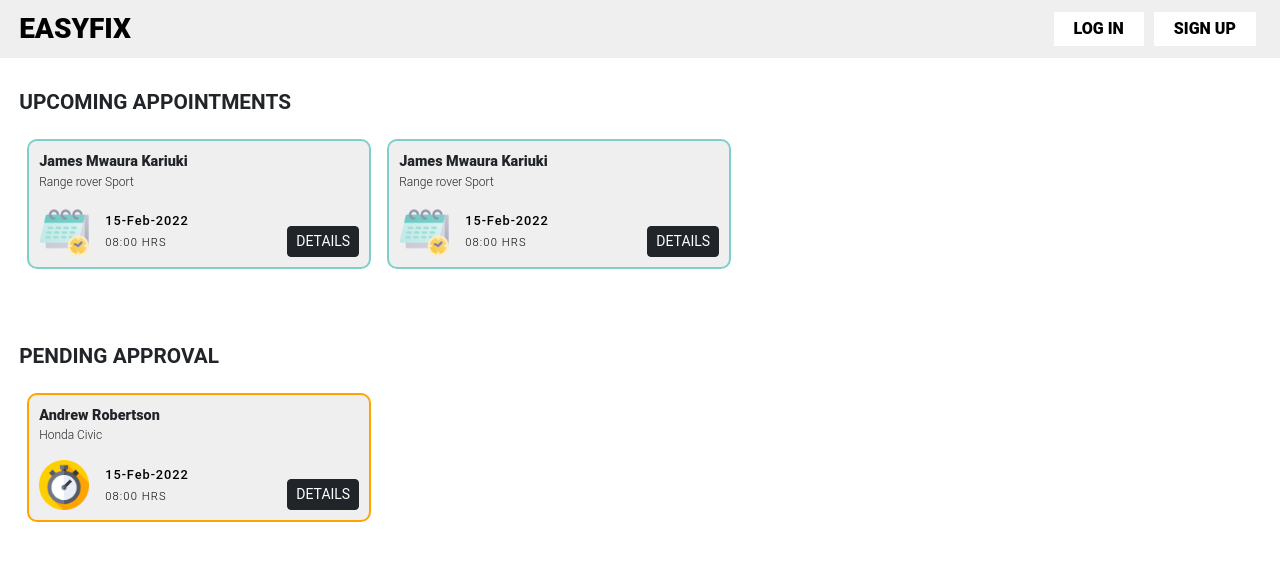
After one commit to jaymo99/easyfix, a PHP site: page /mechanic-appointments.php in a window 1280 px wide. The commit adds this page. Shown: the top 561 px of the page. Run offline with PHP 8.4, Linux system fonts and the light colour scheme.

Commit message:
complete mechanic-appointments UI

```diff
--- a/css/style.css
+++ b/css/style.css
@@ -213,10 +213,13 @@
 }
 
 .section-heading {
-    font-size: 1.7rem;
+    font-size: 1.3rem;
     font-weight: 700;
+    margin-bottom: 1rem;
+}
+
+.heading-center {
     text-align: center;
-    margin-bottom: 1rem;
 }
 
 .recent-appointments {
@@ -253,13 +256,28 @@
 }
 
 .appointment-card {
-    max-width: 320px;
+    min-width: 320px;
     margin: 10px;
 }
 
 .appointment-card-title span {
     font-size: .9rem;
     font-weight: 800;
+}
+
+.mech-appointment-title {
+    display: flex;
+    flex-direction: column;
+}
+
+.appointment-title-one{
+    font-size: .9rem;
+    font-weight: 800;
+}
+
+.appointment-title-two{
+    font-size: .75rem;
+    font-weight: 300;
 }
 
 .appointment-card-content {
--- /dev/null
+++ b/mechanic-appointments.php
@@ -0,0 +1,94 @@
+<!DOCTYPE html>
+<html lang="en">
+<head>
+    <meta charset="UTF-8">
+    <meta http-equiv="X-UA-Compatible" content="IE=edge">
+    <meta name="viewport" content="width=device-width, initial-scale=1.0">
+    <title>My appointments</title>
+    <link rel="stylesheet" href="bootstrap/css/bootstrap.css">
+    <link rel="stylesheet" href="css/style.css">
+</head>
+<body>
+    <div class="my-navbar-container">
+        <div class="my-navbar">
+
+            <div class="my-logo">
+                <span>EASYFIX</span>
+            </div>
+            <ul>
+                <li><a href="#">LOG IN</a></li>
+                <li><a href="#">SIGN UP</a></li>
+            </ul>
+        </div>
+    </div>
+
+    <div class="body_container">
+        <div class="recent-appointments">
+            <h1 class="section-heading">UPCOMING APPOINTMENTS</h1>
+            <div class="appointments-collection">
+                <div class="appointment-card-container service-upcoming">
+                    <div class="appointment-card">
+                        <div class="mech-appointment-title">
+                            <span class="appointment-title-one">James Mwaura Kariuki</span>
+                            <span class="appointment-title-two">Range rover Sport</span>
+                        </div>
+                        <div class="appointment-card-content">
+                            <div class="appointment-card-col">
+                                <img src="graphics/appointment.png" alt="">
+                                <div class="appointment-card-col2">
+                                    <span class="span-status">15-Feb-2022</span>
+                                    <span class="span-date">08:00 HRS</span>
+                                </div>
+                            </div>
+                            <button class="btn btn-dark btn-sm">DETAILS</button>
+                        </div>
+                    </div>
+                </div>
+                <div class="appointment-card-container service-upcoming">
+                    <div class="appointment-card">
+                        <div class="mech-appointment-title">
+                            <span class="appointment-title-one">James Mwaura Kariuki</span>
+                            <span class="appointment-title-two">Range rover Sport</span>
+                        </div>
+                        <div class="appointment-card-content">
+                            <div class="appointment-card-col">
+                                <img src="graphics/appointment.png" alt="">
+                                <div class="appointment-card-col2">
+                                    <span class="span-status">15-Feb-2022</span>
+                                    <span class="span-date">08:00 HRS</span>
+                                </div>
+                            </div>
+                            <button class="btn btn-dark btn-sm">DETAILS</button>
+                        </div>
+                    </div>
+                </div>
+            </div>
+        </div>
+        <div class="recent-appointments">
+            <h1 class="section-heading">PENDING APPROVAL</h1>
+            <div class="appointments-collection">
+                <div class="appointment-card-container service-pending">
+                    <div class="appointment-card">
+                        <div class="mech-appointment-title">
+                            <span class="appointment-title-one">Andrew Robertson</span>
+                            <span class="appointment-title-two">Honda Civic</span>
+                        </div>
+                        <div class="appointment-card-content">
+                            <div class="appointment-card-col">
+                                <img src="graphics/stopwatch.png" alt="">
+                                <div class="appointment-card-col2">
+                                    <span class="span-status">15-Feb-2022</span>
+                                    <span class="span-date">08:00 HRS</span>
+                                </div>
+                            </div>
+                            <button class="btn btn-dark btn-sm">DETAILS</button>
+                        </div>
+                    </div>
+                </div>
+
+            </div>
+        </div>
+
+    <script src="bootstrap/js/bootstrap.bundle.js"></script>
+</body>
+</html>
--- a/view-mechanic.php
+++ b/view-mechanic.php
@@ -90,7 +90,7 @@
 
         <div class="book-appointment-container">
             <div class="book-appointment my-responsive-form">
-                <h2 class="section-heading">BOOK APPOINTMENT</h2>
+                <h2 class="section-heading heading-center">BOOK APPOINTMENT</h2>
                 <form action="">
                     <div class="appointment-form-row">
                         <label for="appointment_date" class="my-placeholder">Appointment Date:</label>
```
